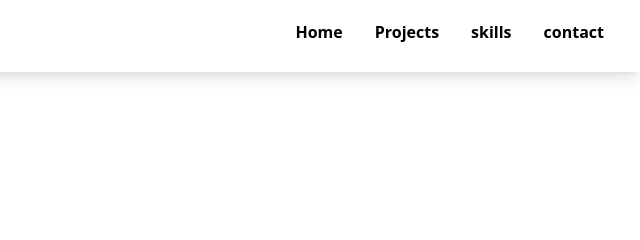
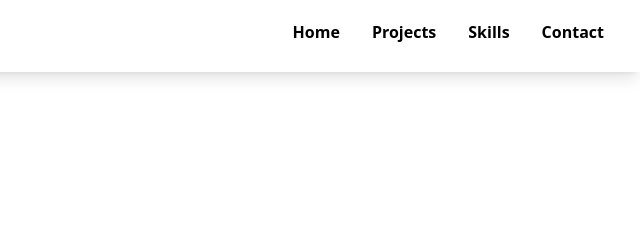
Before and after one commit to MLSC-GHRCEM/portfolio-tailwind, a plain HTML site: page index.html in a window 1280 px wide. Shown: the top 240 px of the page, 640-1280 px from the left. Drawn offline with nearby package versions, Linux system fonts and the light colour scheme.

Commit message:
text changes

```diff
--- a/index.html
+++ b/index.html
@@ -24,8 +24,8 @@
       <ul class="hidden cursor-pointer font-semibold md:flex">
         <li class="px-4 hover:border-b-2 hover:text-blue-600">Home</li>
         <li class="px-4 hover:border-b-2 hover:text-blue-600">Projects</li>
-        <li class="px-4 hover:border-b-2 hover:text-blue-600">skills</li>
-        <li class="px-4 hover:border-b-2 hover:text-blue-600">contact</li>
+        <li class="px-4 hover:border-b-2 hover:text-blue-600">Skills</li>
+        <li class="px-4 hover:border-b-2 hover:text-blue-600">Contact</li>
       </ul>
     </nav>
 
```
